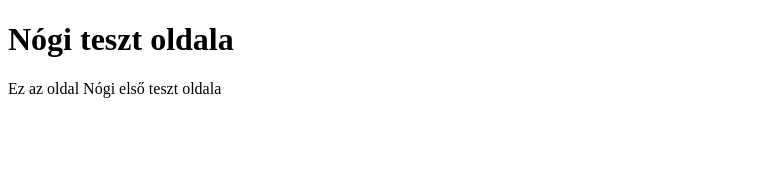
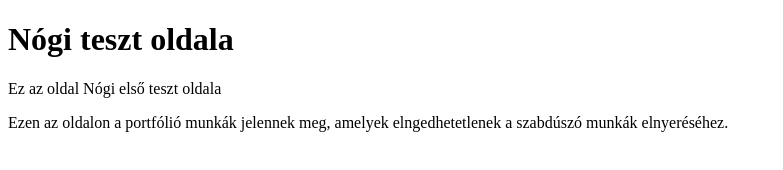
Before and after one commit to Co-de-Pilot/test_websites, a plain HTML site: page index.html in a window 1280 px wide. Shown: the whole page, without its empty margins (0-783 px from the left). Drawn offline with Linux system fonts and the light colour scheme.

Commit message:
Új bekezdés az index.html-ben

```diff
--- a/index.html
+++ b/index.html
@@ -8,5 +8,9 @@
 <body>
     <h1>Nógi teszt oldala</h1>
     <p>Ez az oldal Nógi első teszt oldala</p>
+    <p>Ezen az oldalon
+         a portfólió munkák jelennek meg,
+         amelyek elngedhetetlenek
+         a szabdúszó munkák elnyeréséhez.</p>
 </body>
 </html>
```
